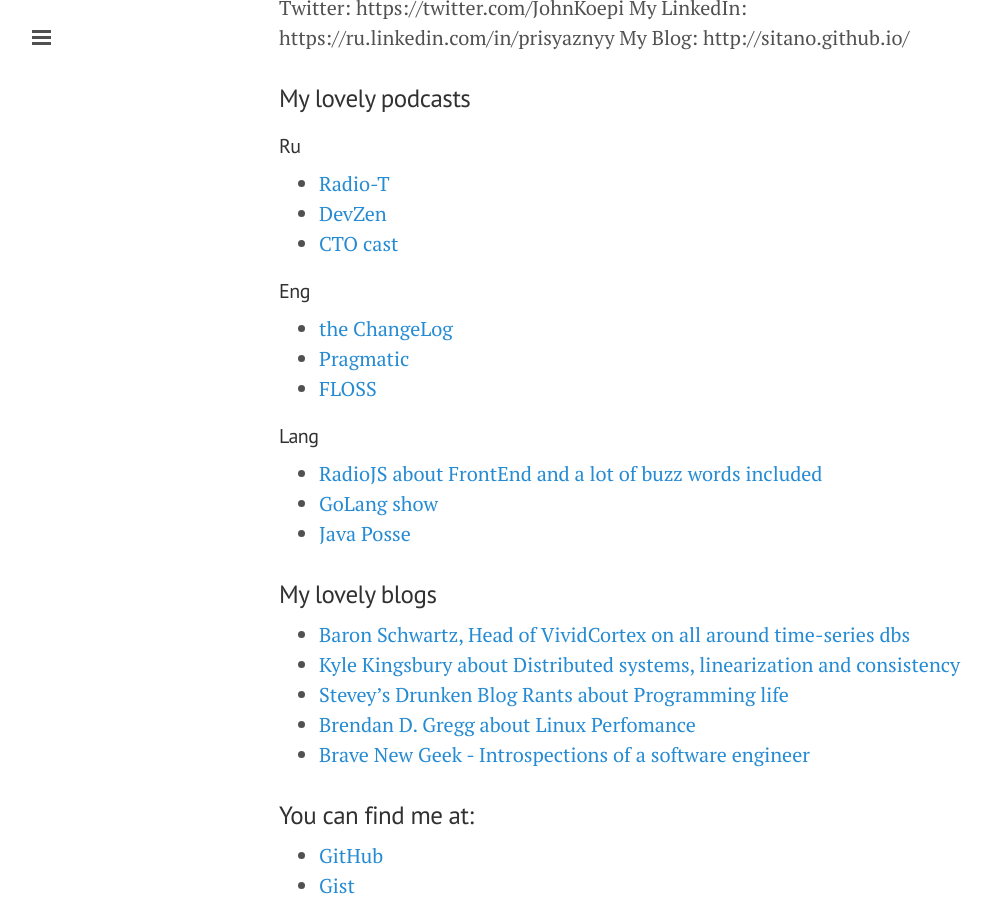
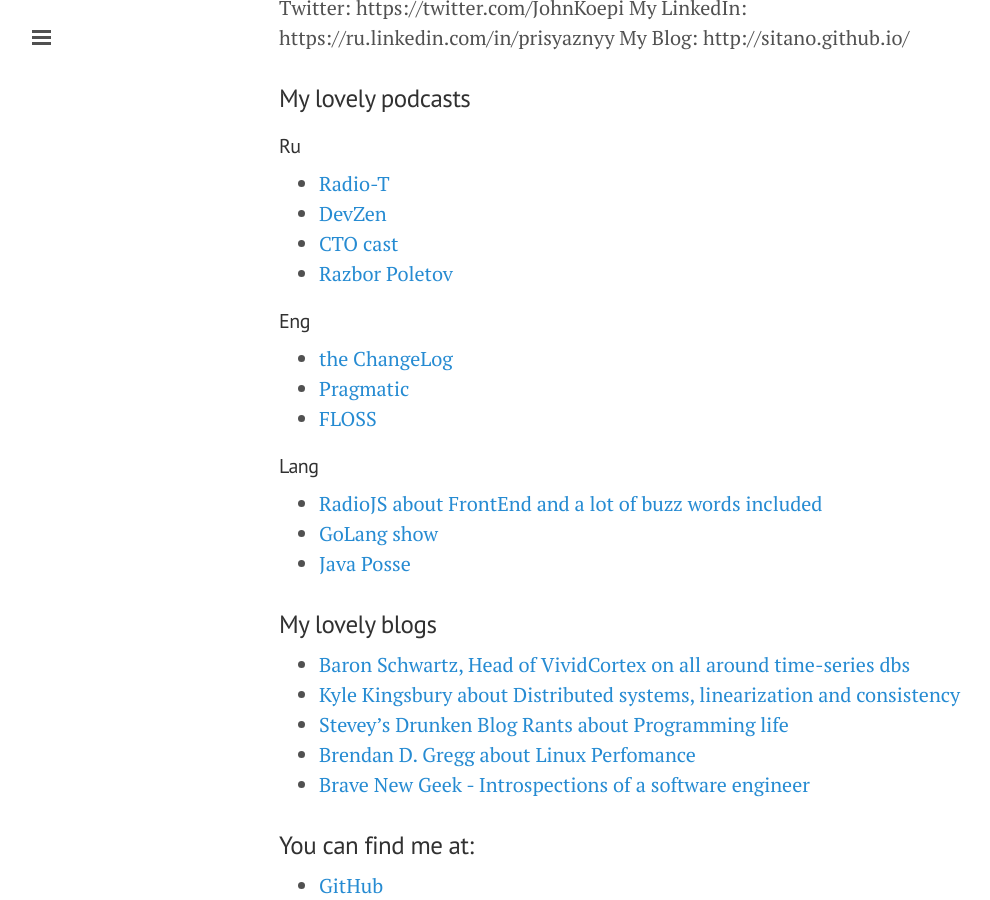
Before and after one commit to sitano/sitano.github.io, a Jekyll site: the page built from about.md, in a window 1280 px wide and 900 px high, scrolled down 981 px. Shown: the whole window, without its empty margins (1-991 px from the left). Built offline with Jekyll 4.4.1, drawn with Linux system fonts in a browser that asks for light colours; Markdown is read by kramdown in place of the engine named in the settings.

Commit message:
added new podcast

```diff
--- a/about.md
+++ b/about.md
@@ -49,6 +49,7 @@
 * [Radio-T](http://www.radio-t.com/)
 * [DevZen](http://devzen.ru/)
 * [CTO cast](http://ctocast.com/)
+* [Razbor Poletov](http://razbor-poletov.com/)
 
 #### Eng
 
```
